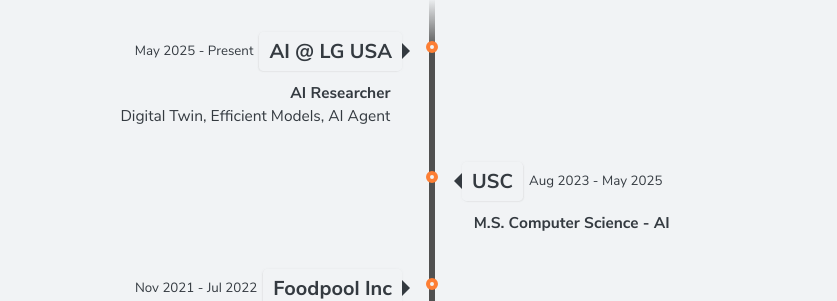
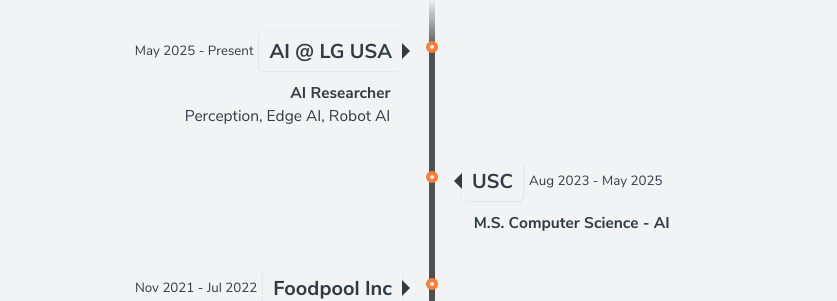
Before and after one commit to shbyun080/shbyun080.github.io, a Jekyll site: the page built from index.md, in a window 1280 px wide and 900 px high, scrolled down 3470 px. Shown: the part 155-456 px from the top of the window, without its empty margins (221-1058 px from the left). Built offline with Jekyll 4.4.1, drawn with Linux system fonts in a browser that asks for light colours.

Commit message:
Update _config.yml

```diff
--- a/_config.yml
+++ b/_config.yml
@@ -31,7 +31,7 @@
     place: AI @ LG USA
     time: May 2025 - Present
     title: AI Researcher
-    subtitle: Digital Twin, Efficient Models, AI Agent
+    subtitle: Perception, Edge AI, Robot AI
   - category: school
     place: USC
     time: Aug 2023 - May 2025
```
